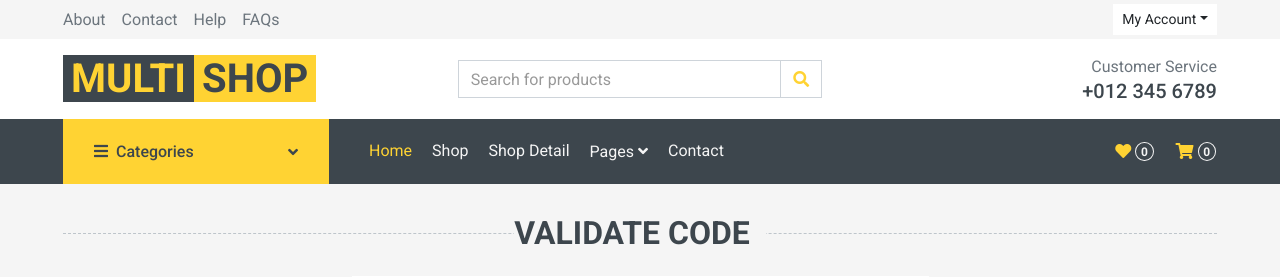
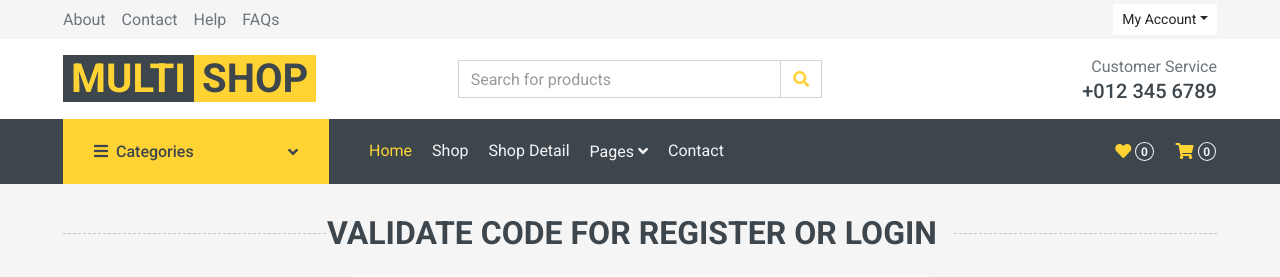
Before and after one commit to amiramkhodadi/online_shop, a Django app: page /account/register2/ in a window 1280 px wide. Shown: the top 277 px of the page. Run offline with Django 5.2, Linux system fonts and the light colour scheme; some libraries are stand-ins or nearby versions.

Commit message:
add log out

```diff
--- a/account/templates/account/register.html
+++ b/account/templates/account/register.html
@@ -1,7 +1,7 @@
 {% extends "main.html" %}
 {% block content %}
         <div class="container-fluid">
-        <h2 class="section-title position-relative text-uppercase text-center mx-xl-5 mb-4"><span class="bg-secondary pr-3">Register</span></h2>
+        <h2 class="section-title position-relative text-uppercase text-center mx-xl-5 mb-4"><span class="bg-secondary pr-3">Register -  Login </span></h2>
         <div class=" px-xl-5">
             <div class=" mb-5 contact-us" style="">
                 <div class="contact-form bg-light p-30">
--- a/account/templates/account/register_step_2.html
+++ b/account/templates/account/register_step_2.html
@@ -1,7 +1,7 @@
 {% extends "main.html" %}
 {% block content %}
         <div class="container-fluid">
-        <h2 class="section-title position-relative text-uppercase text-center mx-xl-5 mb-4"><span class="bg-secondary pr-3">Validate Code</span></h2>
+        <h2 class="section-title position-relative text-uppercase text-center mx-xl-5 mb-4"><span class="bg-secondary pr-3">Validate Code For Register Or Login</span></h2>
         <div class=" px-xl-5">
             <div class=" mb-5 contact-us" style="">
                 <div class="contact-form bg-light p-30">
--- a/account/urls.py
+++ b/account/urls.py
@@ -3,5 +3,6 @@ from . import  views
 urlpatterns = [
     path('login/', views.LoginView.as_view(), name='login'),
     path('register/', views.RegisterView.as_view(), name='register'),
-    path('register2/', views.RegisterSecoundStepView.as_view(), name='register2')
+    path('register2/', views.RegisterSecoundStepView.as_view(), name='register2'),
+    path('logout/', views.user_logout, name='logout')
   ]
--- a/account/views.py
+++ b/account/views.py
@@ -1,4 +1,4 @@
-from django.contrib.auth import authenticate, login
+from django.contrib.auth import authenticate, login, logout
 from django.core.exceptions import ValidationError
 from django.shortcuts import render, redirect
 from django.urls import reverse
@@ -83,3 +83,7 @@ class RegisterSecoundStepView(View):
                 form.add_error('code', 'Your code is wrong')
 
         return render(request, 'account/register_step_2.html', { 'form' : form ,'right_code' : right_code })
+
+def user_logout(request):
+    logout(request)
+    return redirect('/')
--- a/templates/includes/topbar.html
+++ b/templates/includes/topbar.html
@@ -14,8 +14,14 @@
                     <div class="btn-group">
                         <button type="button" class="btn btn-sm btn-light dropdown-toggle" data-toggle="dropdown">My Account</button>
                         <div class="dropdown-menu dropdown-menu-right">
-                            <button class="dropdown-item" type="button">Sign in</button>
-                            <button class="dropdown-item" type="button">Sign up</button>
+                            {% if request.user.is_authenticated %}
+                                <a class="dropdown-item" href="{% url 'register' %}" type="button"> Profile</a>
+                                 <a class="dropdown-item" href="{% url 'logout' %}" type="button"> Logout </a>
+                            {% else %}
+                                <a class="dropdown-item" href="{% url 'register' %}" type="button"> Register / Login </a>
+
+                            {% endif %}
+
                         </div>
                     </div>
                 </div>
```
